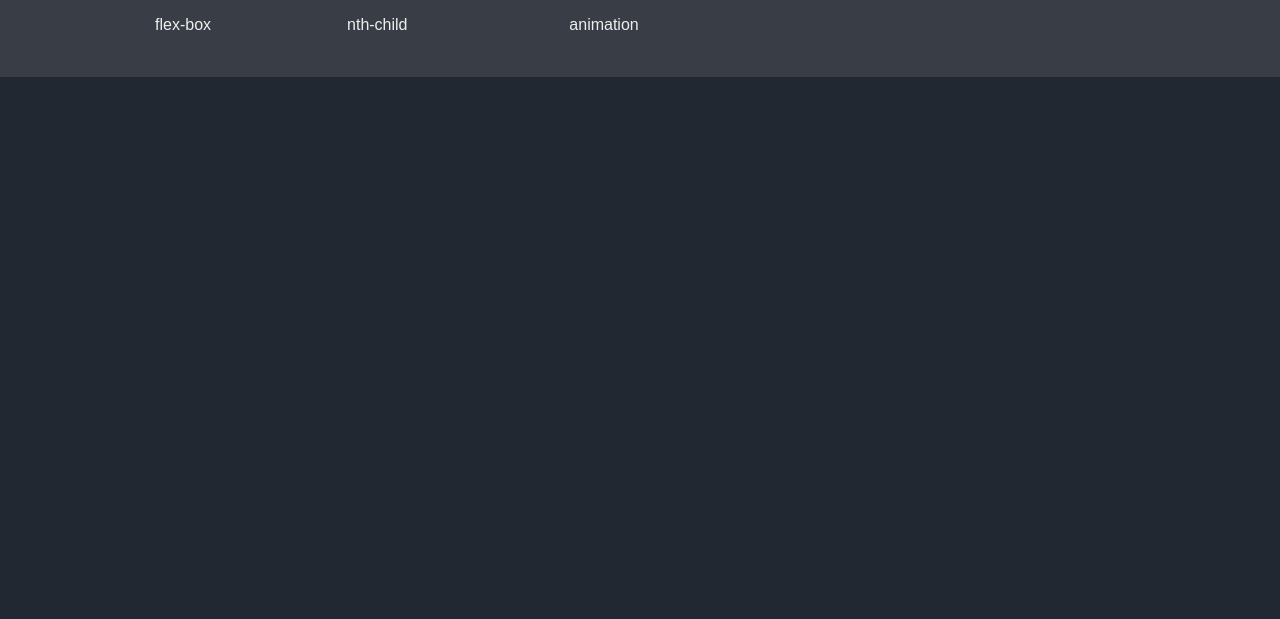
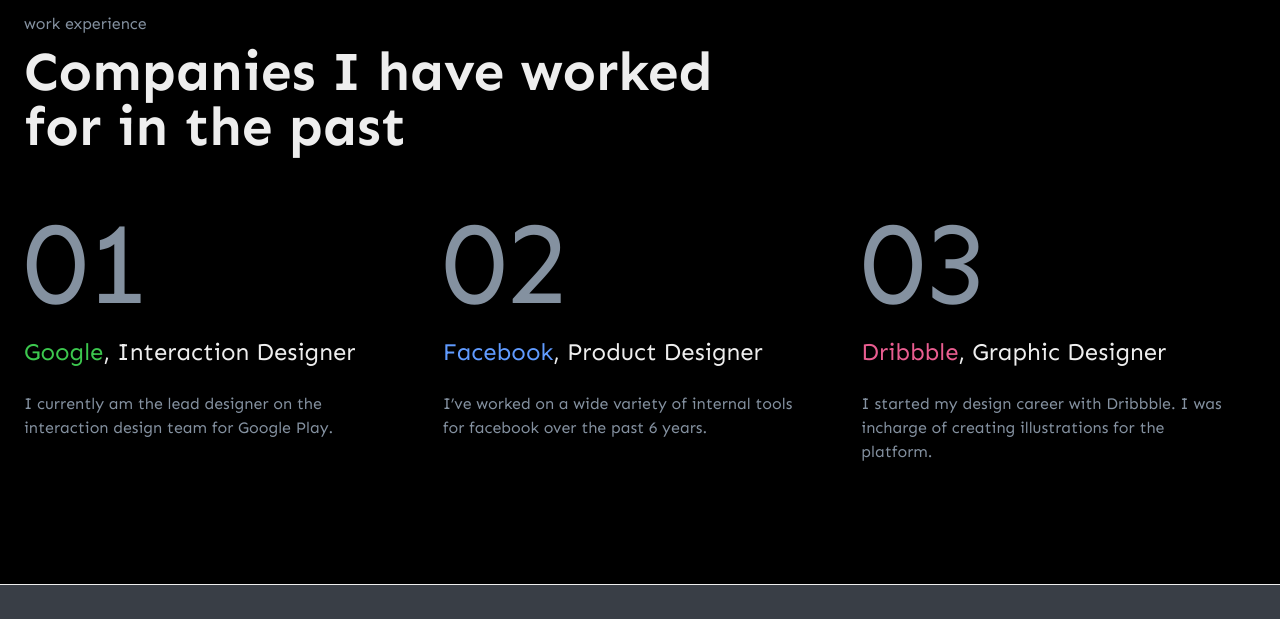
Before and after one commit to andrii-bondarenko-dev/dev-LemonSchool, a website built with Vite: page index.html in a window 1280 px wide. Shown: the part 1364-1983 px from the top of the page. Before the commit the page ends 1441 px from the top, so only its background shows below. Built offline with nearby package versions, Linux system fonts and the light colour scheme; a web font is replaced by a local one.

Commit message:
feat: experience done

```diff
--- a/index.html
+++ b/index.html
@@ -15,9 +15,10 @@
 		nav</a>
 	{{> header logo = 'logo.svg' alt="logo"}}
 	{{> page-title title="LemonSchool" subtitle="subtitle"}}
-	<div class="container mx-auto px-3 max-w-5xl font-sen bg-black">
+	<div class="mx-auto px-3 max-w-7xl font-sen bg-black">
 		{{> header-portfolio}}
 		{{> banner}}
+		{{> experience}}
 	</div>
 	{{> footer }}
 </body>
--- /dev/null
+++ b/src/partials/experience.html
@@ -0,0 +1,33 @@
+<section class="experience py-12 md:py-20 lg:py-30">
+  <div class="max-w-5xl px-3 mx-auto">
+    <h6 class="mb-2 text-gray-500">work experience</h6>
+    <h2 class="text-2xl md:text-5xl font-bold max-w-172.25 mb-10">Companies I have worked for in the past</h2>
+    <div class="grid grid-cols-1 md:grid-cols-3 gap-10 md:gap-6">
+      <div>
+        <div class="text-9xl leading-[1.2] text-gray-500">01</div>
+        <h5 class="text-2xl mb-4 md:mb-6 lg:mb-5.5 leading-[1.5]"><span class="text-green-400">Google</span>,
+          Interaction
+          Designer</h5>
+        <p class="text-gray-500 leading-[1.5] max-w-92">I currently am the lead designer on the interaction design team
+          for
+          Google Play.</p>
+      </div>
+      <div>
+        <div class="text-9xl leading-[1.2] text-gray-500">02</div>
+        <h5 class="text-2xl mb-4 md:mb-6 lg:mb-5.5 leading-[1.5]"><span class="text-blue-400">Facebook</span>,
+          Product
+          Designer</h5>
+        <p class="text-gray-500 leading-[1.5] max-w-92">I’ve worked on a wide variety of internal tools for facebook
+          over the past 6 years.</p>
+      </div>
+      <div>
+        <div class="text-9xl leading-[1.2] text-gray-500">03</div>
+        <h5 class="text-2xl mb-4 md:mb-6 lg:mb-5.5 leading-[1.5]"><span class="text-pink-400">Dribbble</span>,
+          Graphic
+          Designer</h5>
+        <p class="text-gray-500 leading-[1.5] max-w-92">I started my design career with Dribbble. I was incharge of
+          creating illustrations for the platform.</p>
+      </div>
+    </div>
+  </div>
+</section>
--- a/src/partials/footer.html
+++ b/src/partials/footer.html
@@ -6,7 +6,7 @@
         <img class="ps-7" src="../../logo.svg" alt="logo">
       </a>
     </address>
-    <div class="flex gap-30">
+    <div class="flex flex-row justify-center gap-15">
 
       <nav class="flex flex-col gap-4">
         <a href="index.html" class="hover:text-cyan">home</a>
--- a/src/style.css
+++ b/src/style.css
@@ -10,6 +10,10 @@
 	--color-neutral-300: #C4C4C4;
 	--color-indigo-950: #181823;
 	--color-gray-400:#808080;
+	--color-gray-500:#8491A0;
+	--color-green-400:#3CC74E;
+	--color-blue-400:#609BFF;
+	--color-pink-400:#E95D90;
 
 	--text-h1: 48px;
 	--text-h2: 42px;
@@ -17,6 +21,8 @@
 	--text-h4: 28px;
 	--text-h5: 24px;
 	--text-h6: 20px;
+	--text-5xl: 55px;
+	--text-9xl: 117px;
 
 	--margin-template: 100px;
 	--padding-template: 100px;
@@ -26,7 +32,8 @@
 	--font-sen: "Sen", sans-serif;
 	--font-amarante: "Amarante", serif;
 
-	--container-5xl: 1464px;
+	--container-7xl: 1464px;
+	--container-5xl: 1320px;
 }
 
 @layer components {
@@ -41,13 +48,13 @@
 	h1 {
 		font-size: var(--text-h1);
 	}
-	.banner-title{
+	.banner-title {
 		font-size: 32px;
 
-			@media (min-width: 768px){
+			@media (min-width: 768px) {
 			font-size: 56px;
 		}
-			@media (min-width: 1024px){
+			@media (min-width: 1024px) {
 				font-size: 78px;
 		}
 	}
```
Lines whose indentation alone changed are shown as unchanged.
